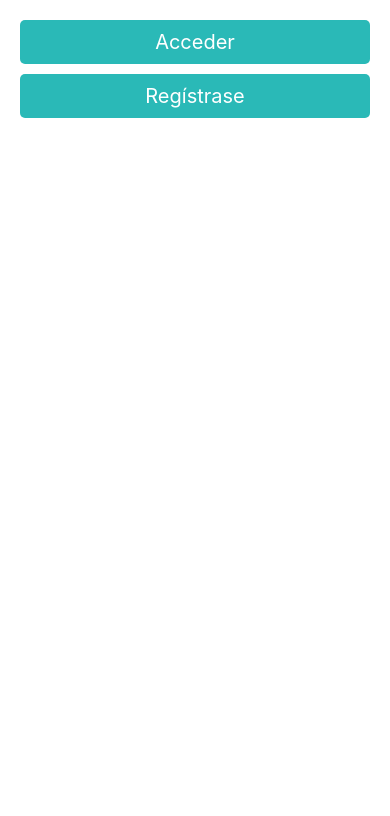
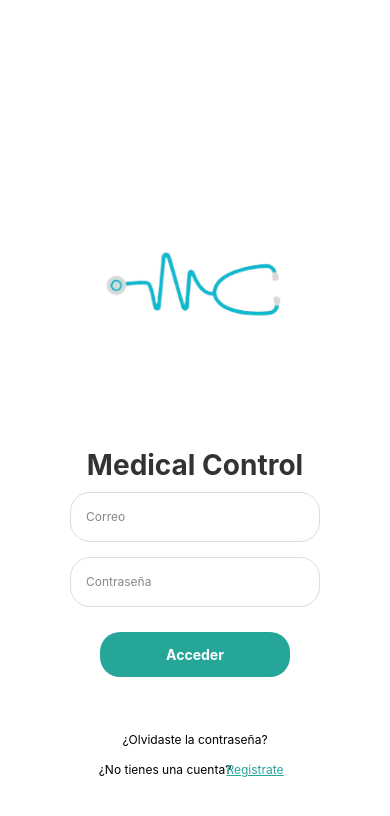
Before and after one commit to MedicalControl/MC_Mobile, a React Native app: screen /Login in a window 390 px wide. Shown: the top 816 px of the page. Built offline with nearby package versions, Linux system fonts and the light colour scheme.

Commit message:
login part

```diff
--- a/src/presentation/screens/Login/LoginScreen.tsx
+++ b/src/presentation/screens/Login/LoginScreen.tsx
@@ -1,24 +1,144 @@
-import React from 'react'
-import { View, Text, Pressable } from 'react-native'
-import { globalStyles } from '../../theme/theme'
-import { NavigationProp, useNavigation } from '@react-navigation/native'
-import { PrimaryButton } from '../../components/shared/PrimaryButton'
-import type { RootStack } from '../../routes/StackNavigator'
+import { NavigationProp, useNavigation } from '@react-navigation/native';
+import React from 'react';
+import { View, Text, TextInput, TouchableOpacity, StyleSheet, Image } from 'react-native';
+import { RootStack } from '../../routes/StackNavigator';
+
+
+
+
 
 export const LoginScreen = () => {
 
   const navigation = useNavigation<NavigationProp<RootStack>>();
 
   return (
-    <View style={globalStyles.container}>
-      <PrimaryButton
-        onPress={() => navigation.navigate("Home")}
-        label='Acceder'
+    <View style={styles.container}>
+
+     <Image
+     source={require('../Login/logo.png')}
+        style={styles.logo}
+        resizeMode='contain'
       />
-      <PrimaryButton
-        onPress={() => navigation.navigate("Register_1")}
-        label='Regístrase'
+
+
+      <Text style={styles.title}>Medical Control</Text>
+
+
+      <TextInput
+        style={styles.input}
+        placeholder="Correo"
+        placeholderTextColor="#888"
+        keyboardType="email-address"
+        autoCapitalize="none"
       />
+
+      <TextInput
+        style={styles.input}
+        placeholder="Contraseña"
+        placeholderTextColor="#888"
+        secureTextEntry
+      />
+
+      <TouchableOpacity style={styles.button}>
+        <Text
+          style={styles.buttonText}
+          onPress={() => navigation.navigate("Home")}
+        >Acceder</Text>
+        <Text style={styles.sentences}>¿Olvidaste la contraseña?</Text>
+        <Text style={styles.sentences2}>¿No tienes una cuenta?</Text>
+        <Text
+          style={styles.link}
+          onPress={()=> navigation.navigate("Register_1")}
+          >
+          Registrate</Text>
+      </TouchableOpacity>
     </View>
-  )
-}
+  );
+};
+
+
+
+const styles = StyleSheet.create({
+  container: {
+    flex: 1,
+    justifyContent: 'center',
+    paddingHorizontal: 20,
+    backgroundColor: '#fff',
+  },
+  title: {
+    fontSize: 28,
+    fontWeight: 'bold',
+    marginBottom: 10,
+    textAlign: 'center',
+    color: '#333',
+
+  },
+  input: {
+    height: 50,
+    borderColor: '#ddd',
+    borderWidth: 1,
+    borderRadius: 20,
+    paddingHorizontal: 15,
+    fontSize: 12,
+    marginBottom: 15,
+    color: '#333',
+    width: 250,
+    alignSelf: 'center',
+  },
+  button: {
+    height: 45,
+    backgroundColor: '#26A699',
+    borderRadius: 20,
+    justifyContent: 'center',
+    alignItems: 'center',
+    marginTop: 10,
+    width: 190,
+    alignSelf: 'center',
+  },
+  buttonText: {
+    fontSize: 14,
+    color: '#fff',
+    fontWeight: 'bold',
+  },
+  sentences: {
+    position: 'absolute',
+    top: 100,
+    left: 0,
+    right: 0,
+    fontSize: 12,
+    color: 'black',
+    marginBottom: 20,
+    textAlign: 'center',
+
+  },
+  sentences2: {
+    position: 'absolute',
+    top: 130,
+    left: -60,
+    right: 0,
+    fontSize: 12,
+    color: 'black',
+    marginBottom: 20,
+    textAlign: 'center',
+
+  },
+  link: {
+    fontSize: 12,
+    color: '#26A699',
+    textDecorationLine: 'underline',
+    position: 'absolute',
+    top: 130,
+    left: 120,
+    right: 0,
+    marginBottom: 20,
+    textAlign: 'center',
+
+  },
+  logo: {
+    width: 230,
+    height: 230,
+    alignSelf: 'center',
+    marginBottom: 50,
+  }
+
+});
```
Also changed, not shown: src/presentation/screens/Login/logo.png (added).
